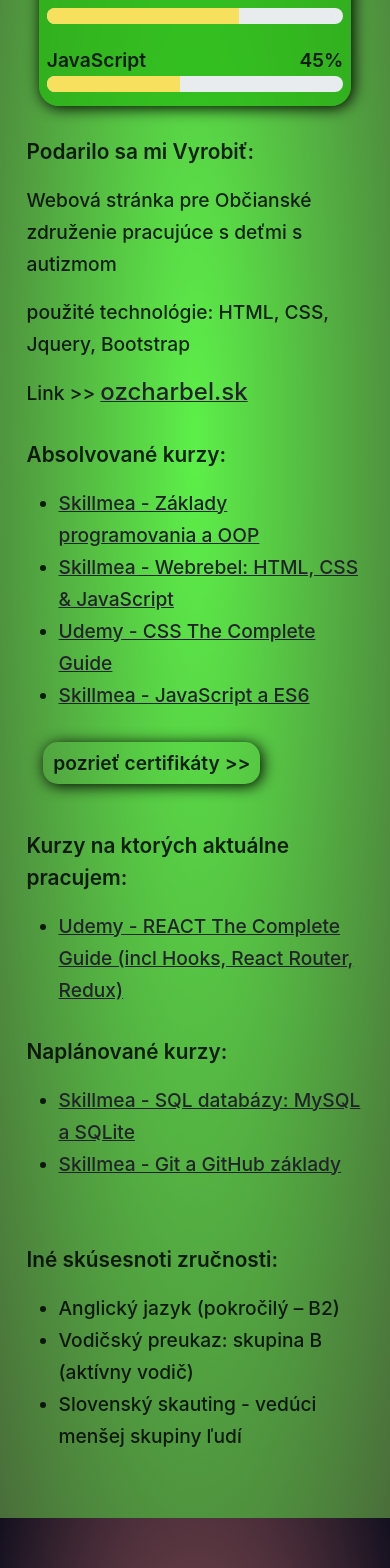
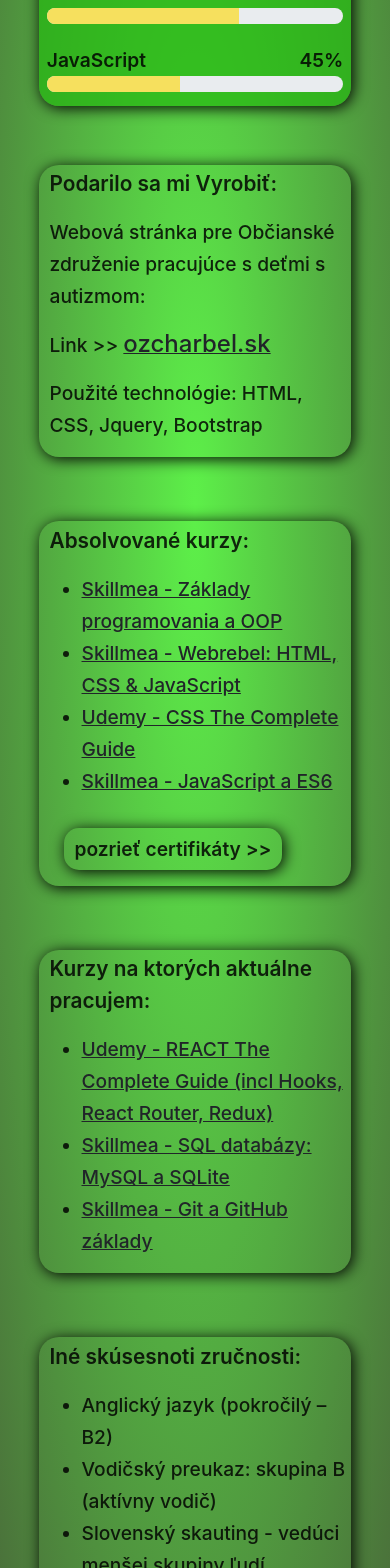
Before and after one commit to MatusMarko719/CVproject, a React (Create React App) app in the folder 01-starting-project/: page / in a window 390 px wide. Shown: the part 2840-4408 px from the top of the page. Built offline with nearby package versions, Linux system fonts and the light colour scheme.

Commit message:
skills update

```diff
--- a/01-starting-project/src/components/Skills.js
+++ b/01-starting-project/src/components/Skills.js
@@ -102,10 +102,8 @@
         <div className={classes.courses}>
           <p className={classes.podarilo}>Podarilo sa mi Vyrobiť:</p>
           <p>
-            Webová stránka pre Občianské združenie pracujúce s deťmi s autizmom
+            Webová stránka pre Občianské združenie pracujúce s deťmi s autizmom:
           </p>
-          <p>použité technológie: HTML, CSS, Jquery, Bootstrap</p>
-
           <p>
             Link {">"}
             {">"}{" "}
@@ -113,6 +111,9 @@
               <span className={classes.bold}>ozcharbel.sk</span>
             </a>
           </p>
+          <p>Použité technológie: HTML, CSS, Jquery, Bootstrap</p>
+
+
         </div>
         <div className={classes.courses}>
           <p id={classes.abs}>Absolvované kurzy:</p>
@@ -173,11 +174,6 @@
                 Redux)
               </a>
             </li>
-          </ul>
-        </div>
-        <div className={classes.courses}>
-          <p id={classes.plan}>Naplánované kurzy:</p>
-          <ul>
             <li>
               <a href="https://skillmea.sk/online-kurzy/sql-databazy-mysql-sqlite">
                 Skillmea - SQL databázy: MySQL a SQLite
@@ -191,7 +187,7 @@
           </ul>
         </div>
 
-        <div className={classes.coursesLast}>
+        <div className={classes.courses}>
           <p id={classes.plan}>Iné skúsesnoti zručnosti:</p>
           <ul>
             <li>Anglický jazyk (pokročilý – B2)</li>
--- a/01-starting-project/src/components/Skills.module.css
+++ b/01-starting-project/src/components/Skills.module.css
@@ -92,21 +92,24 @@
 }
 .allCourses {
   width: 90vw;
-
   text-align: center;
   margin: 0 auto;
 }
 
 .courses {
   display: inline-block;
-  width: fit-content;
+  width: 35vw;
   height: auto;
   vertical-align: text-top;
   text-align: left;
   justify-content: center;
   margin: 30px 2%;
   font-weight: 450;
-
+  padding-top: 1%;
+  padding-left: 3%;
+  padding-right: 1%;
+  border-radius: 20px;
+  box-shadow: 2px 2px 15px black;
 
 }
 
@@ -135,13 +138,14 @@
   }
   .allCourses {
     width: 90vw;
-    text-align: left;
-    margin: 0 auto;
+    text-align: center;
+
   }
 
   .courses {
-    display: block;
-       text-align: left;
+    display: inline-block;
+
+       width: 80vw;
   }
   .certificatesImages{
     max-width: 45%;
```
